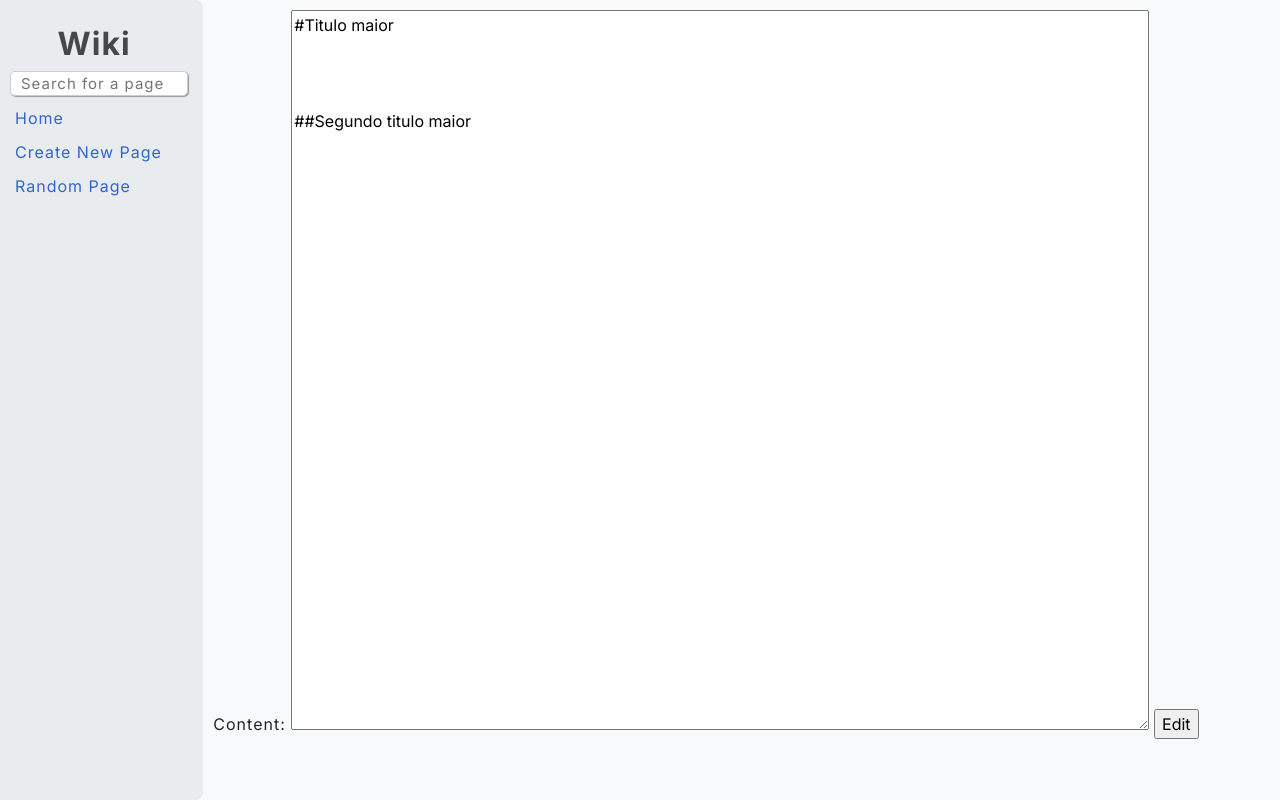
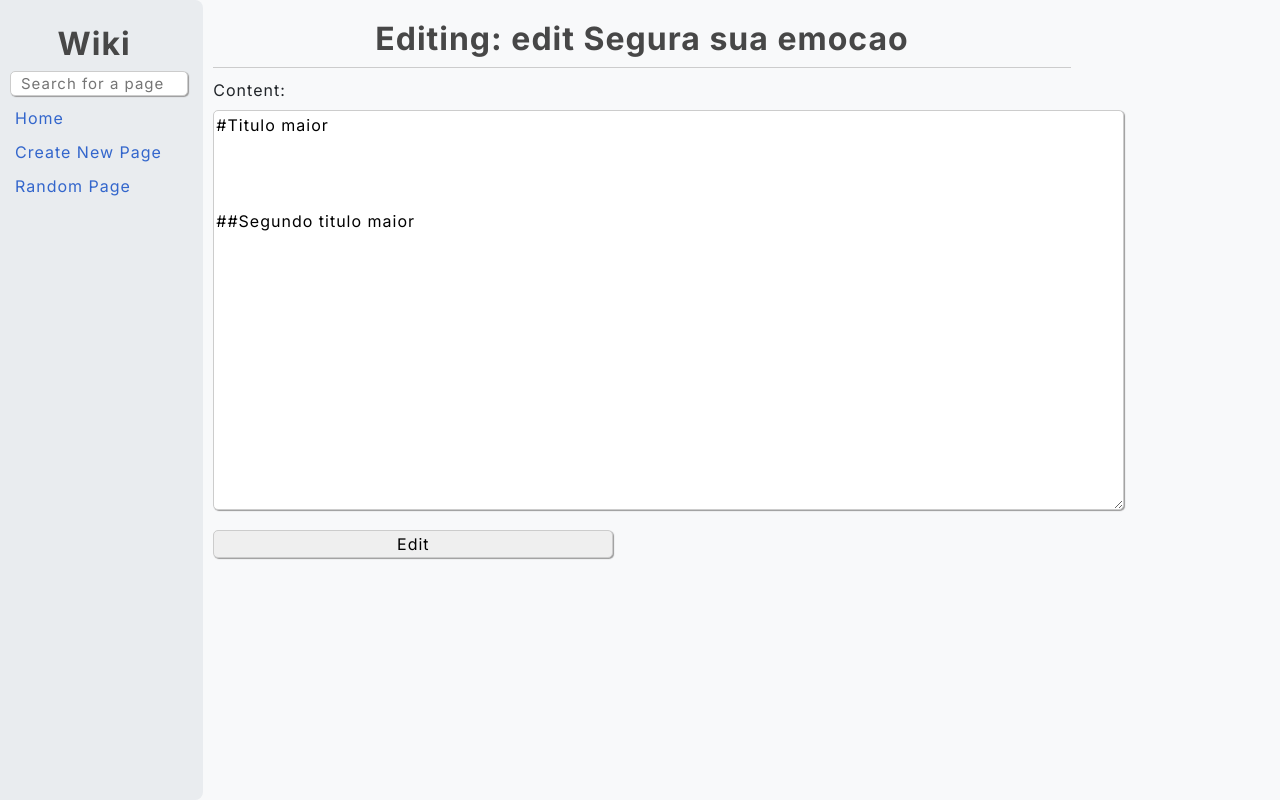
Before and after one commit to ryanpsouzaa/project-one, a Django app: a page that uses wiki/wiki/encyclopedia/templates/encyclopedia/edit-page.html in a window 1280 px wide. Run offline with Django 3.2, Linux system fonts and the light colour scheme; some libraries are stand-ins or nearby versions.

Commit message:
project implemented

```diff
--- a/wiki/wiki/encyclopedia/static/encyclopedia/styles.css
+++ b/wiki/wiki/encyclopedia/static/encyclopedia/styles.css
@@ -4,7 +4,7 @@
   text-decoration: underline #174ea6;
 }
 
-.page-form .page-form-submit, .page-form .page-form-content, .page-form .page-form-title, .page-content-edit, .page-content, .search {
+.edit-form-content, .edit-form-submit, .page-form .page-form-submit, .page-form .page-form-content, .page-form .page-form-title, .page-content-edit, .page-content, .search {
   line-height: 1.5;
   border-radius: 5px;
   border: 1px solid #ccc;
@@ -24,7 +24,6 @@ body {
   flex-direction: column;
 }
 .page-body .page-title-div {
-  align-self: center;
   border-bottom: 1px solid #ccc;
   width: 80%;
   text-align: center;
@@ -113,17 +112,7 @@ textarea {
   width: 160px;
 }
 
-.page-view-title-div {
-  align-self: center;
-  width: 100%;
-  text-align: center;
-}
-
-.page-view-subtitle {
-  border-bottom: 1px solid #ccc;
-  margin-top: 20px;
-}
-
+/* page.html */
 .page-content-label {
   display: block;
   margin-top: 20px;
@@ -152,11 +141,11 @@ textarea {
   color: #474747;
 }
 
-/* todo: organizar css usando sass e falta estilizar edit page */
 .page-content-edit:active {
   background: #B6B0B0;
 }
 
+/* edit-page.html */
 .page-edit {
   border: 1px solid #ccc;
   border-radius: 24px;
@@ -176,8 +165,6 @@ textarea {
 .page-form {
   display: flex;
   flex-direction: column;
-  /* form content */
-  /* button submit */
 }
 .page-form .page-form-title {
   width: 400px;
@@ -213,4 +200,38 @@ textarea {
   letter-spacing: 1px;
 }
 
+/* edit-page.html */
+.edit-form {
+  display: flex;
+  flex-direction: column;
+}
+
+.edit-form-submit {
+  width: 400px;
+  margin-top: 20px;
+}
+
+.edit-form-submit:hover {
+  border: 2px solid #B6B0B0;
+}
+
+.edit-form-submit:active {
+  background: #B6B0B0;
+}
+
+.edit-form-content {
+  height: 400px;
+  width: 85%;
+}
+
+.edit-form-label {
+  display: block;
+  margin-top: 10px;
+}
+
+/* similar-search.html */
+.similar-label {
+  margin-top: 10px;
+}
+
 /*# sourceMappingURL=styles.css.map */
--- a/wiki/wiki/encyclopedia/static/encyclopedia/styles.scss
+++ b/wiki/wiki/encyclopedia/static/encyclopedia/styles.scss
@@ -37,7 +37,6 @@ body {
   flex-direction: column;
 
   .page-title-div {
-    align-self: center;
     border-bottom: 1px solid $border-color;
     width: 80%;
     text-align: center;
@@ -143,17 +142,7 @@ textarea {
   width: 160px;
 }
 
-.page-view-title-div {
-    align-self: center;
-    width: 100%;
-    text-align: center;
-  }
-
-.page-view-subtitle{
-  border-bottom: 1px solid $border-color;
-  margin-top: 20px;
-}
-
+/* page.html */
 .page-content-label{
   display: block;
   margin-top: 20px;
@@ -185,12 +174,11 @@ textarea {
   color: $title-color;
 }
 
-/* todo: organizar css usando sass e falta estilizar edit page */
-
 .page-content-edit:active{
   background: $active-color;
 }
 
+/* edit-page.html */
 .page-edit{
   border: 1px solid $border-color;
   border-radius: 24px;
@@ -225,7 +213,6 @@ textarea {
 
   }
 
-  /* form content */
   .page-form-content{
     @extend %form-field;
     height: 400px;
@@ -236,7 +223,6 @@ textarea {
     outline: none;
   }
 
-  /* button submit */
   .page-form-submit{
     @extend %form-field;
     width: 400px;
@@ -261,3 +247,41 @@ textarea {
     letter-spacing: 1px;
   }
 }
+
+/* edit-page.html */
+
+.edit-form{
+  display: flex;
+  flex-direction: column;
+}
+
+.edit-form-submit{
+  @extend %form-field;
+  width: 400px;
+  margin-top: 20px;
+}
+
+.edit-form-submit:hover{
+  border: 2px solid $active-color;
+}
+
+.edit-form-submit:active{
+  background: $active-color;
+}
+
+.edit-form-content{
+  @extend %form-field;
+  height: 400px;
+  width: 85%;
+}
+
+.edit-form-label{
+  display: block;
+  margin-top: 10px;
+}
+
+/* similar-search.html */
+
+.similar-label{
+  margin-top: 10px;
+}
--- a/wiki/wiki/encyclopedia/templates/encyclopedia/edit-page.html
+++ b/wiki/wiki/encyclopedia/templates/encyclopedia/edit-page.html
@@ -5,20 +5,24 @@
 {% endblock %}
 
 {% block body %}
-    <body>
+    <body class="page-body">
     {% if error %}
         <div class="alert alert-danger" role="alert">
             {{ error }}
         </div>
     {% endif %}
 
-    <form action="{% url 'encyclopedia:edit_page' title %}" method="post">
+    <div class="page-title-div">
+        <h1 class="page-title">Editing: {{ title }}</h1>
+    </div>
+
+    <form class="edit-form" action="{% url 'encyclopedia:edit_page' title %}" method="post">
         {% csrf_token %}
 
-        <label for="content">Content:</label>
-        <textarea name="content">{{ content|safe|default:'' }}</textarea>
+        <label class="edit-form-label" for="content">Content:</label>
+        <textarea class="edit-form-content" name="content">{{ content|safe|default:'' }}</textarea>
 
-        <input type="submit" value="Edit">
+        <input class="edit-form-submit" type="submit" value="Edit">
     </form>
     </body>
 
--- a/wiki/wiki/encyclopedia/views.py
+++ b/wiki/wiki/encyclopedia/views.py
@@ -63,12 +63,13 @@ def similar_search(request, title):
 
     if len(similar_search) == 0:
         return render(request, "encyclopedia/error.html", {
-            "error": f"Page {title} not found"
+            "error": f"Page '{title}' not found"
         })
 
     else:
         return render(request, "encyclopedia/similar-search.html", {
-            "similar_entries": similar_search
+            "similar_entries": similar_search,
+            "title" : title
         })
 
 
```
Also changed, not shown: wiki/wiki/encyclopedia/templates/encyclopedia/similar-search.html (+16 -9 lines), wiki/wiki/entries/Primeiro teste.md (+10 -0 lines), 1 other file.
